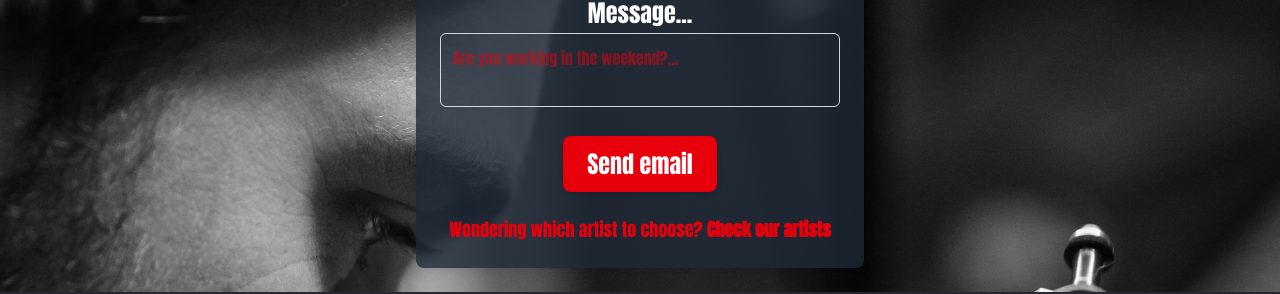
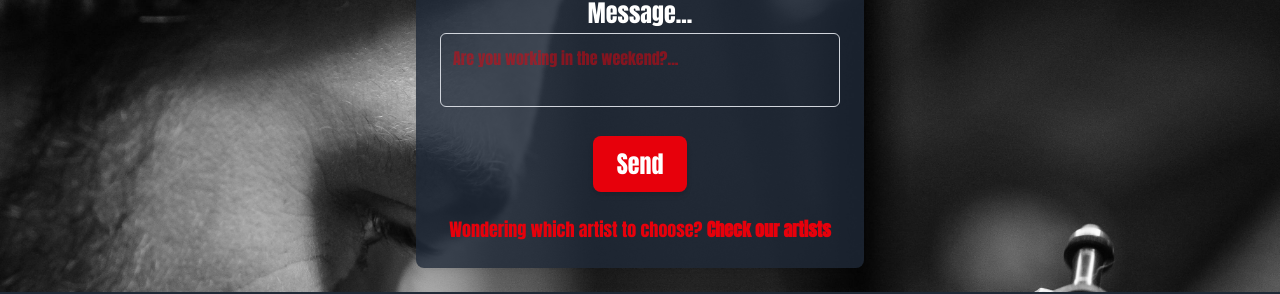
Before and after one commit to vladinson009/host-tattoo, a React (Vite) app: page /booking in a window 1280 px wide. Shown: the part 470-764 px from the top of the page. Built offline with nearby package versions, Linux system fonts and the light colour scheme; no server answers; sample sign-in values are in the browser's storage; a web font is replaced by a local one.

Commit message:
renamed button with more user-friendly name

```diff
--- a/src/components/booking/BookingSection.jsx
+++ b/src/components/booking/BookingSection.jsx
@@ -54,7 +54,7 @@ export default function BookingSection() {
                     placeholder="Are you working in the weekend?..."
                 />
 
-                <SubmitFormButton isPending={isPending} textContent='Send email' />
+                <SubmitFormButton isPending={isPending} textContent='Send' />
                 <FormFooter text="Wondering which artist to choose?" link='/artists' linkText='Check our artists' />
             </Form>
         </>
```
